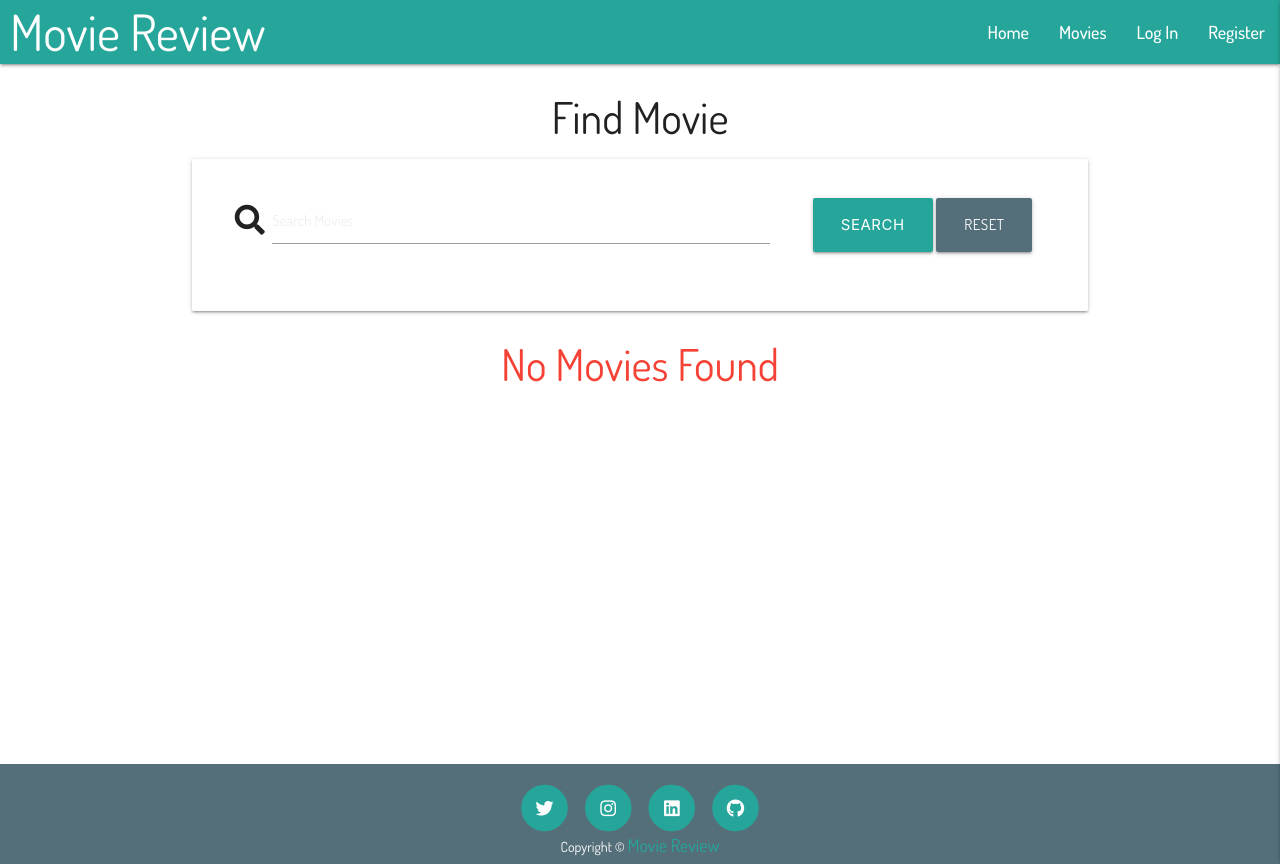
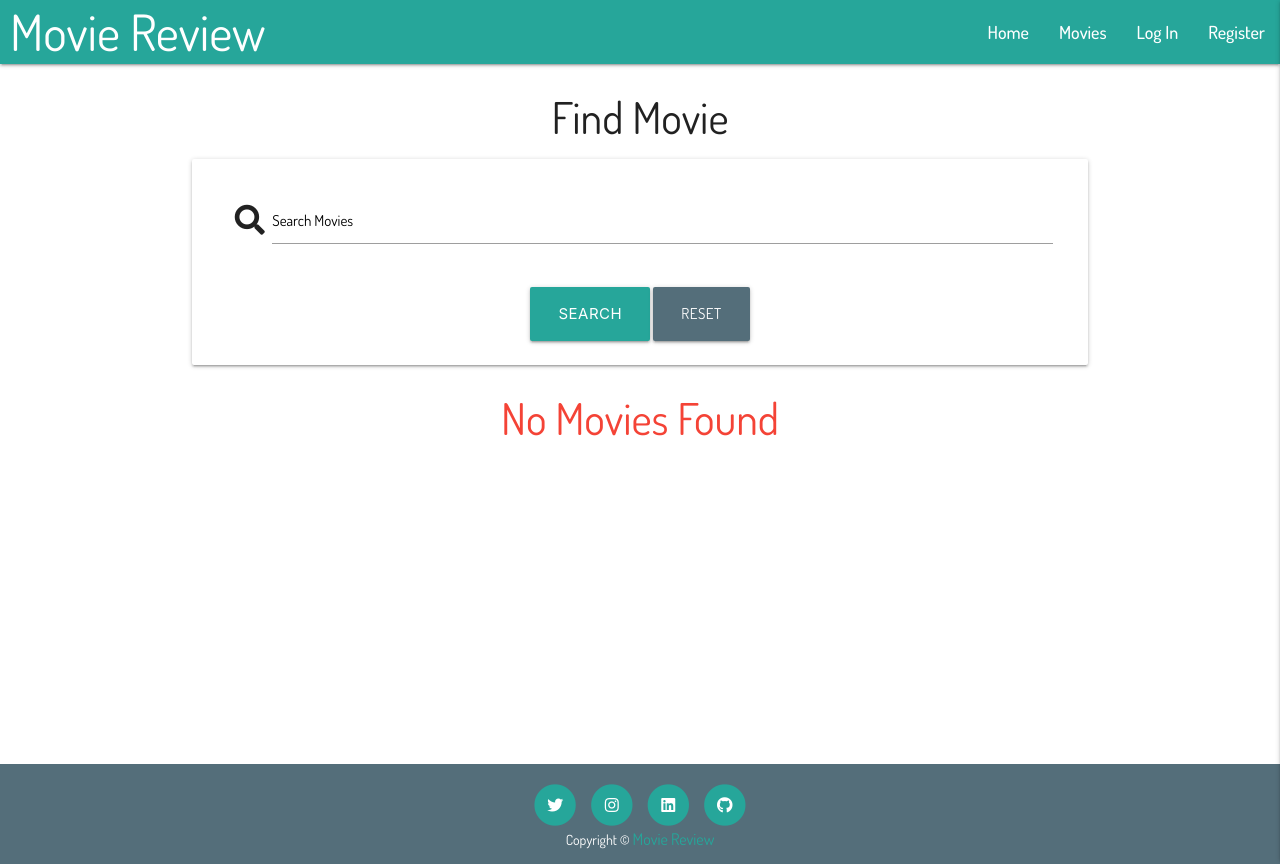
Before and after one commit to Leeap83/Movie-Database, a Flask app: page /search in a window 1280 px wide. Run offline with Flask 2, Linux system fonts and the light colour scheme; data that the repository does not hold is empty; some libraries are stand-ins or nearby versions.

Commit message:
Additional styling to movie cards, trailer size and font sizes

```diff
--- a/static/css/style.css
+++ b/static/css/style.css
@@ -8,27 +8,26 @@
     border: 0;
     box-sizing: border-box;
     font-family: Dosis;
-    font-size: 18px;
+    font-size: 16px;
 }
 
 html, body {
     height: 100%;
 }
 
-
 main {
     overflow: auto;
     padding-bottom: 100px;
     min-height: 100%;
 }
-
+/*--------------All Movies*/
 .card .card-content {
     padding-left: 10px;
     padding-right: 10px;
 }
 
 .card .card-title {
-    font-size: 20px;
+    font-size: 18px;
 }
 .input-field label {
     color: #eceff1
@@ -87,7 +86,7 @@ h2 {
     color: red;
 }
 
-/*---------------Movie Page*/
+/*---------------Favourites*/
 
 .fa-heart {
     color: red;
--- a/templates/get_movies.html
+++ b/templates/get_movies.html
@@ -6,26 +6,25 @@
         <div class="row card-panel">
             <form action="{{ url_for('search') }}" method="post" class="col s12">
                 <div class="row valign-wrapper center-align">
-                    <div class="input-field col s12 m8">
+                    <div class="input-field query col s12">
                         <i class="fas fa-search prefix"></i>
                         <input type="text" name="query" id="query" class="validate" required>
-                        <label for="query">Search Movies</label>
+                        <label for="query" class="black-text">Search Movies</label>
                     </div>
-                    <div class="col s12 m4">
+                </div>
+                <div class="col s12 center-align">
                         <button type="submit" class="btn-large">Search</button>
                         <a href="{{ url_for('get_movies') }}" class="btn-large blue-grey darken-1">Reset</a>
-
-                    </div>
                 </div>
             </form>
         </div>
     </div>
     {% if movies| length > 0 %}
-    <div class="section">
+    <div class="container">
         <div class="row">
             <!-- Movie Cards -->
             {% for movie in movies %}
-                <div class="col s12 m6 l4 xl3">
+                <div class="col s12 m6 l6 xl4">
                     <div class="card movie">
                         <!-- Movie poster -->
                         <div class="card-image">
--- a/templates/movie_details.html
+++ b/templates/movie_details.html
@@ -72,8 +72,8 @@
             <div class="col s12 m8 offset-m2 center">
                 <h5>Trailer</h5>
             </div>
-            <div class="movie-trailer center">
-                <iframe class="iframe" width="50%" height="400" src= "{{ movie.trailer }}" frameborder="0"
+            <div class="container movie-trailer center">
+                <iframe class="iframe" width="100%" height="400" src= "{{ movie.trailer }}" frameborder="0"
                 allow="accelerometer; autoplay; clipboard-write; encrypted-media; gyroscope; picture-in-picture" allowfullscreen>
                 </iframe>
             </div>
```
